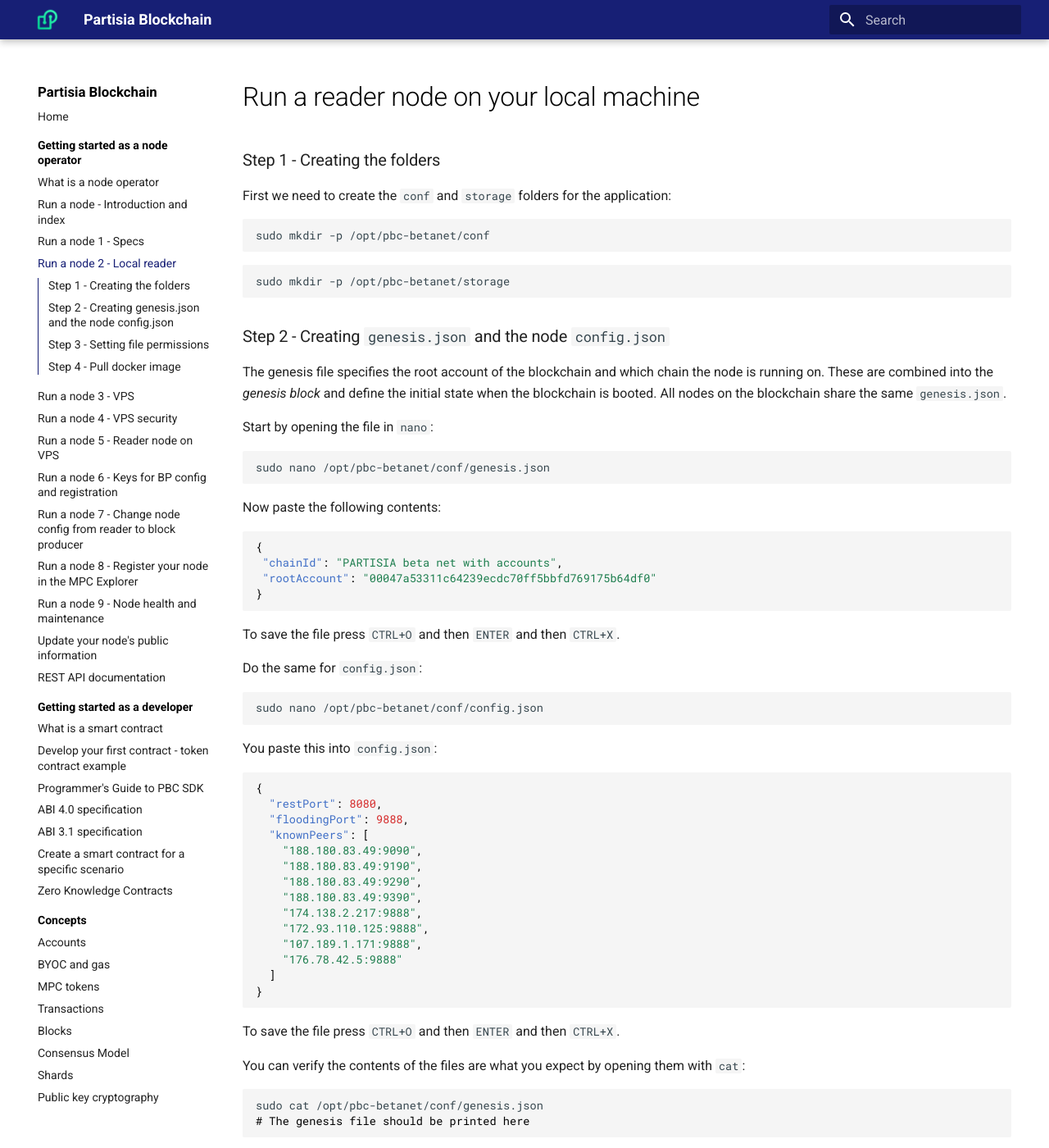
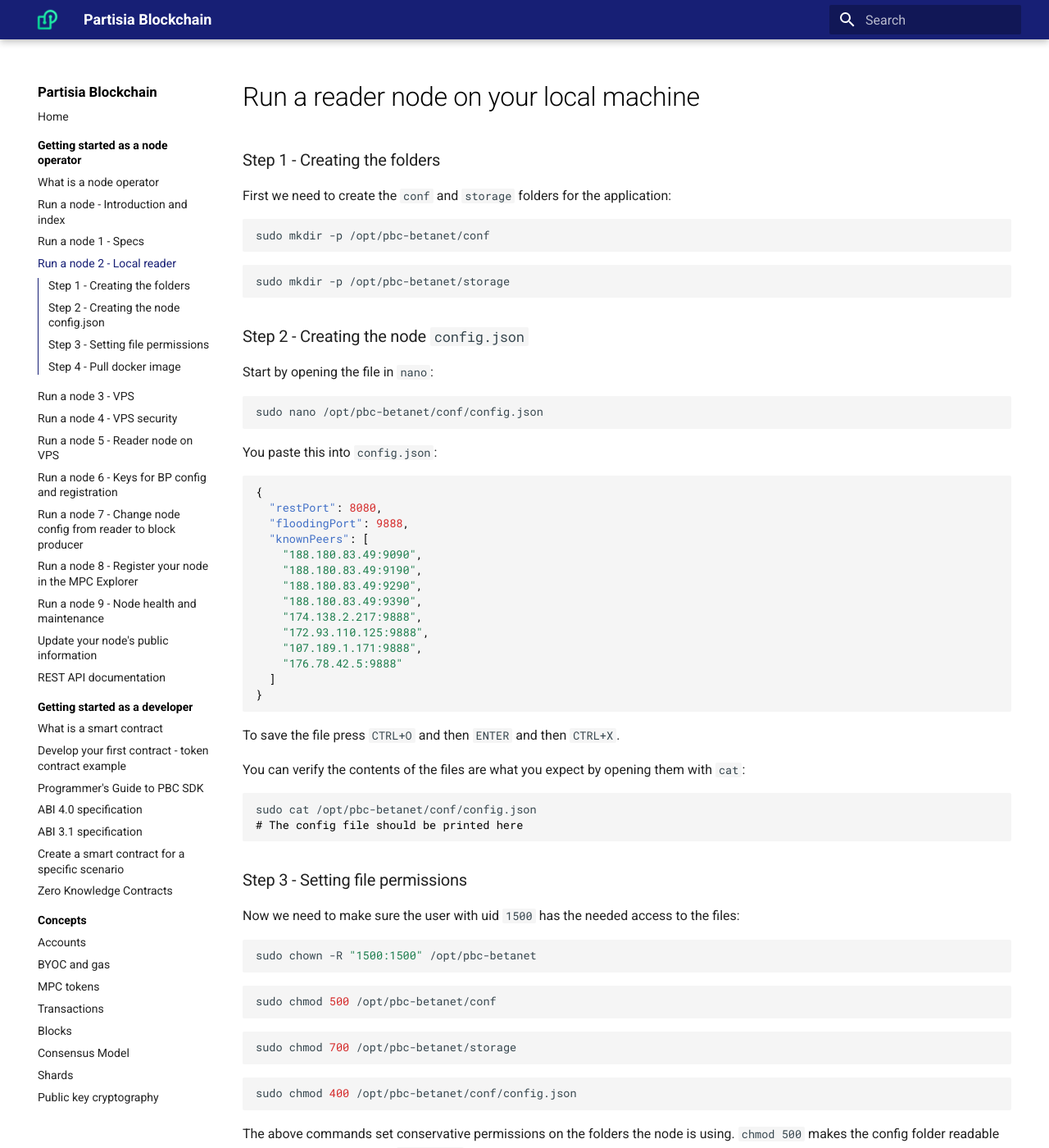
Before and after one commit to 0xSero/partisia-docs, an MkDocs documentation site: the page built from docs/operator-2-reader.md, in a window 1280 px wide and 1400 px high. Shown: the whole window at 82% size. Built offline with MkDocs 1.6.1 and Material for MkDocs 9.7.7, drawn with Linux system fonts in a browser that asks for light colours; a script that is not in the unit is left out; some of the changed text lies outside the part shown.

Commit message:
Remove unused 'genesis.json'

`````diff
--- a/docs/operator-2-reader.md
+++ b/docs/operator-2-reader.md
@@ -11,28 +11,9 @@
 sudo mkdir -p /opt/pbc-betanet/storage
 ````
 
-### Step 2 - Creating `genesis.json` and the node `config.json`
-
-The genesis file specifies the root account of the blockchain and which chain the node is running on. These are combined into the *genesis block* and define the initial state when the blockchain is booted. All nodes on the blockchain share the same `genesis.json`.
+### Step 2 - Creating the node `config.json`
 
 Start by opening the file in `nano`:
-
-````bash
-sudo nano /opt/pbc-betanet/conf/genesis.json
-````
-
-Now paste the following contents:
-
-````json
-{
- "chainId": "PARTISIA beta net with accounts",
- "rootAccount": "00047a53311c64239ecdc70ff5bbfd769175b64df0"
-}
-````
-
-To save the file press `CTRL+O` and then `ENTER` and then `CTRL+X`.
-
-Do the same for `config.json`:
 
 ````bash
 sudo nano /opt/pbc-betanet/conf/config.json
@@ -60,10 +41,6 @@
 You can verify the contents of the files are what you expect by opening them with `cat`:
 
 ````bash
-sudo cat /opt/pbc-betanet/conf/genesis.json
-# The genesis file should be printed here
-````
-````bash
 sudo cat /opt/pbc-betanet/conf/config.json
 # The config file should be printed here
 ````
@@ -80,9 +57,6 @@
 ````
 ````bash
 sudo chmod 700 /opt/pbc-betanet/storage
-````
-````bash
-sudo chmod 400 /opt/pbc-betanet/conf/genesis.json
 ````
 ````bash
 sudo chmod 400 /opt/pbc-betanet/conf/config.json
@@ -123,7 +97,7 @@
     - "8080"
     ports:
     - "9888-9897:9888-9897"
-    command: [ "/conf/config.json", "/conf/genesis.json", "/storage/" ]
+    command: [ "/conf/config.json", "/storage/" ]
     volumes:
     - /opt/pbc-betanet/conf:/conf
     - /opt/pbc-betanet/storage:/storage
`````
Also changed, not shown: docs/operator-5-reader-vps.md (+2 -28 lines).
